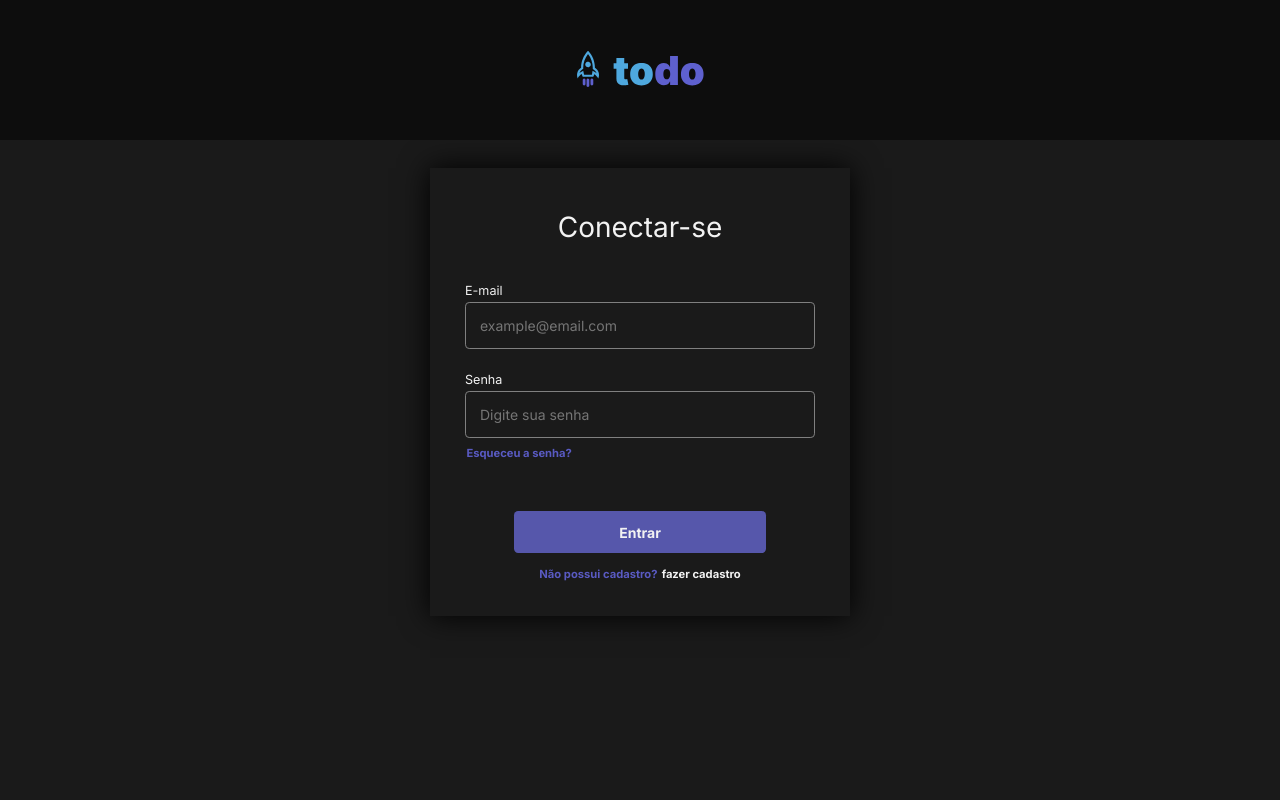
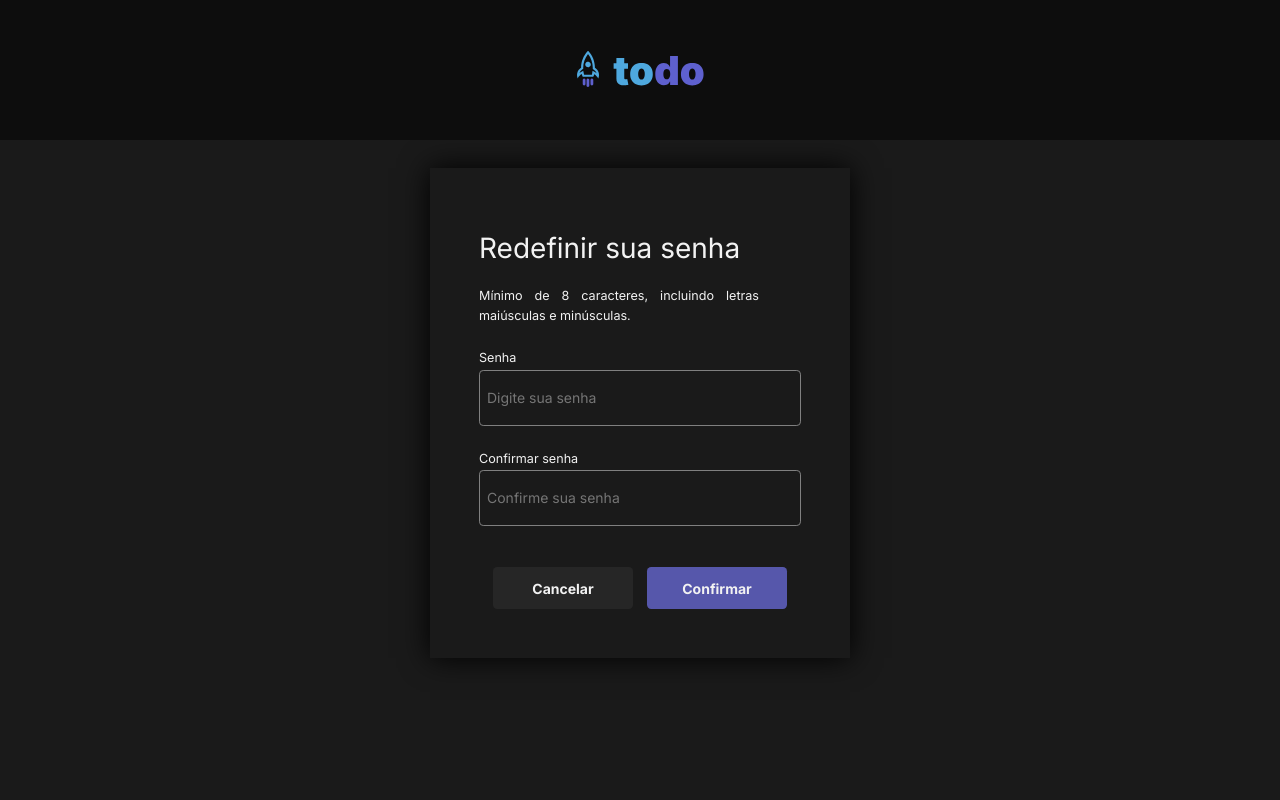
Before and after one commit to kaiomoreira-dev/app-todo, a React (Vite) app: page /reset-password in a window 1280 px wide. Before the commit this address led to /login. Shown: the top 800 px of the page. Built offline with nearby package versions, Linux system fonts and the light colour scheme.

Commit message:
alter: view send forgot password

```diff
--- a/src/components/pages/users/reset-password/Reset-Passoword.tsx
+++ b/src/components/pages/users/reset-password/Reset-Passoword.tsx
@@ -2,7 +2,7 @@ import { Link, useLocation, useNavigate } from 'react-router-dom';
 import { Footer } from '../../../footer/Footer';
 import { Header } from '../../../header/Header';
 import styles from './Reset-Password.module.css';
-import { ChangeEvent, FormEvent, useEffect, useState } from 'react';
+import { ChangeEvent, FormEvent, useState } from 'react';
 
 export interface IUser{
     password: string,
@@ -19,7 +19,6 @@ export function ResetPassword() {
     const params = new URLSearchParams(search);
     const token = params.get('token');
     localStorage.setItem('tokenResetPassword', token as string)
-
     //[x] criar estado para armazenar os dados do formulário
     const [resetPassword, setResetPassword] = useState<IUser>({
         password: '',
@@ -73,8 +72,6 @@ export function ResetPassword() {
             [name]: value
         })
     }
-
-    useEffect(()=>{
     async function verifyTokenResetPassword(){
         const tokebResetPassword = localStorage.getItem('tokenResetPassword')
         setBlock(true)
@@ -83,11 +80,15 @@ export function ResetPassword() {
             return
         }
     }
-        verifyTokenResetPassword()
+    if(!block){
+        verifyTokenResetPassword().then((response)=>{
+            return response
         })
+        setBlock(true)
+    }
 
   return (
-    <div className={block ? styles.none : styles.container}>
+    <div className={block ? styles.container : styles.none}>
         <Header />
         <main className={styles['main-content']}>
         <form action="" onSubmit={handleResetPassword}>
```
Lines whose indentation alone changed are shown as unchanged.
